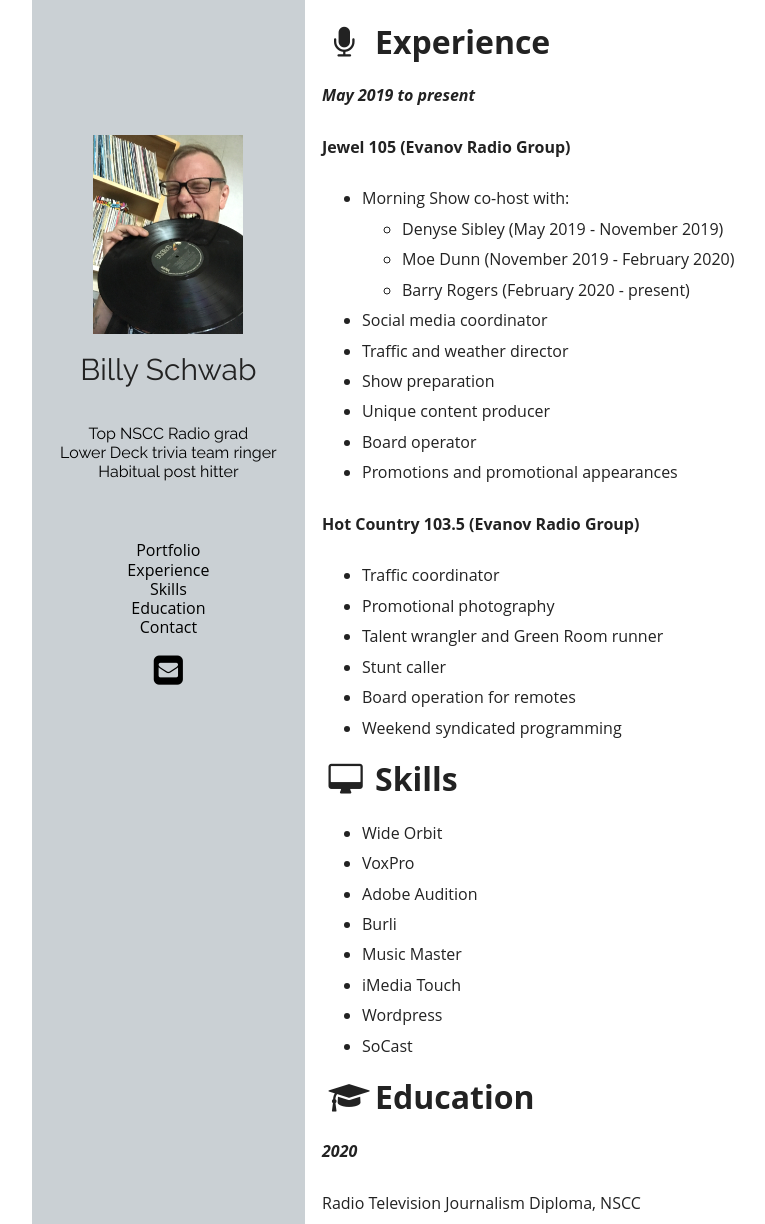
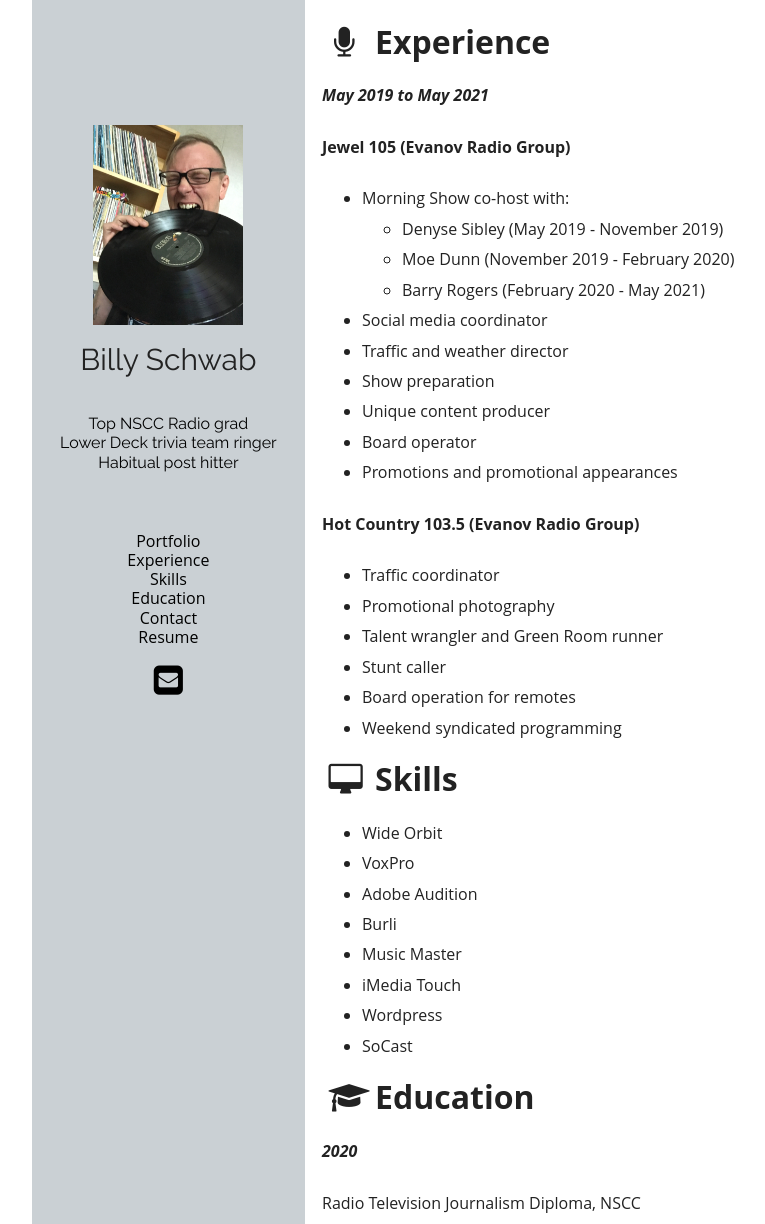
Before and after one commit to billy-schwab/billy-schwab.github.io, a Jekyll site: the page built from index.md, in a window 1280 px wide and 1400 px high, scrolled down 224 px, cut to the strip 176-1400 px from the top of the window. Shown: the whole strip, without its empty margins (43-808 px from the left). Built offline with Jekyll 4.4.1, drawn with Linux system fonts in a browser that asks for light colours.

Commit message:
updating dates and adding resume

```diff
--- a/_layouts/default.html
+++ b/_layouts/default.html
@@ -15,6 +15,7 @@
 				<li><a href="{{ site.url }}#skills">Skills</a></li>
 				<li><a href="{{ site.url }}#education">Education</a></li>
 				<li><a href="{{ site.url }}#contact">Contact</a></li>
+				<li><a href="{{ site.url }}#resume">Resume</a></li>
 			</ul>
 			<ul class="social">
 				<a href="mailto:{{ site.social_links.email }}"><li><i class="icon-mail-squared"></i></li></a>
--- a/index.md
+++ b/index.md
@@ -13,14 +13,14 @@ title: Billy Schwab
 
 # <i class="icon-mic"></i><a id="experience"></a> Experience
 
-#### *May 2019 to present*
+#### *May 2019 to May 2021*
 
 #### Jewel 105 (Evanov Radio Group)
 
 - Morning Show co-host with:
   - Denyse Sibley (May 2019 - November 2019)
   - Moe Dunn (November 2019 - February 2020)
-  - Barry Rogers (February 2020 - present)
+  - Barry Rogers (February 2020 - May 2021)
 - Social media coordinator
 - Traffic and weather director
 - Show preparation
@@ -58,3 +58,15 @@ Radio Television Journalism Diploma, NSCC
 # <i class="icon-mail-squared"></i><a id="contact"></a> Contact
 
 email: <a href="mailto:william.hc.schwab@gmail.com">william.hc.schwab@gmail.com</a>
+
+# <a id="resume"></a> Resume
+
+<!--
+
+<div style="position:relative;padding-top:56.25%;">
+<iframe src="//docs.google.com/viewer?url=https://github.com/portage-CEG/portage-ceg.github.io/raw/master/assets/doc/Brief_Guide_Curation_August2019_ENFR.pdf?dl=0&hl=en_US&embedded=true" class="gde-frame" style="position:absolute;top:0;left:0;width:100%;height:100%;border:none;" scrolling="no"></iframe>
+</div>
+[Download PDF](https://github.com/portage-CEG/portage-ceg.github.io/raw/master/assets/doc/Brief_Guide_Curation_August2019_ENFR.pdf)
+<br>
+
+-->
```
Also changed, not shown: 1 other file.
